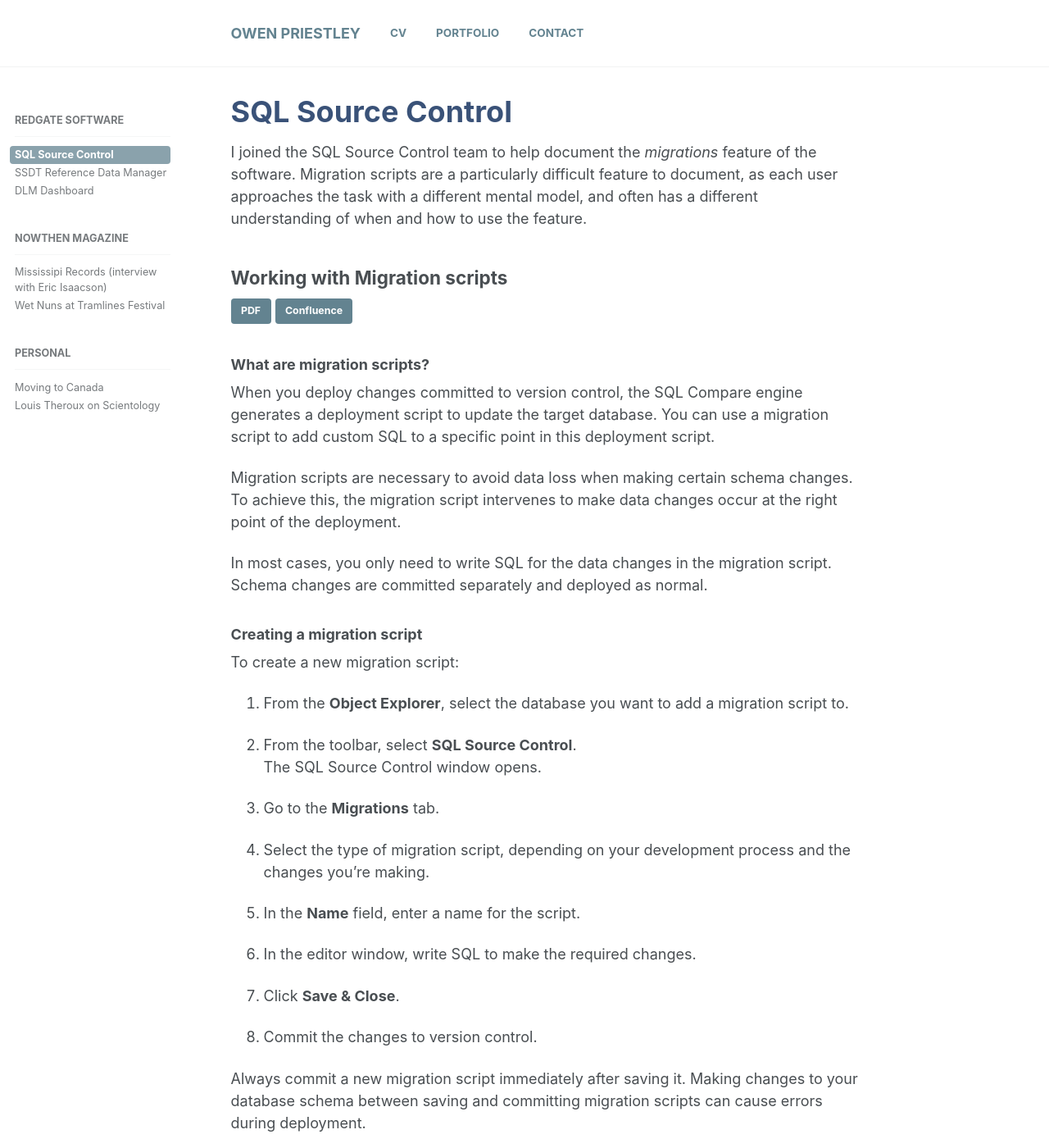
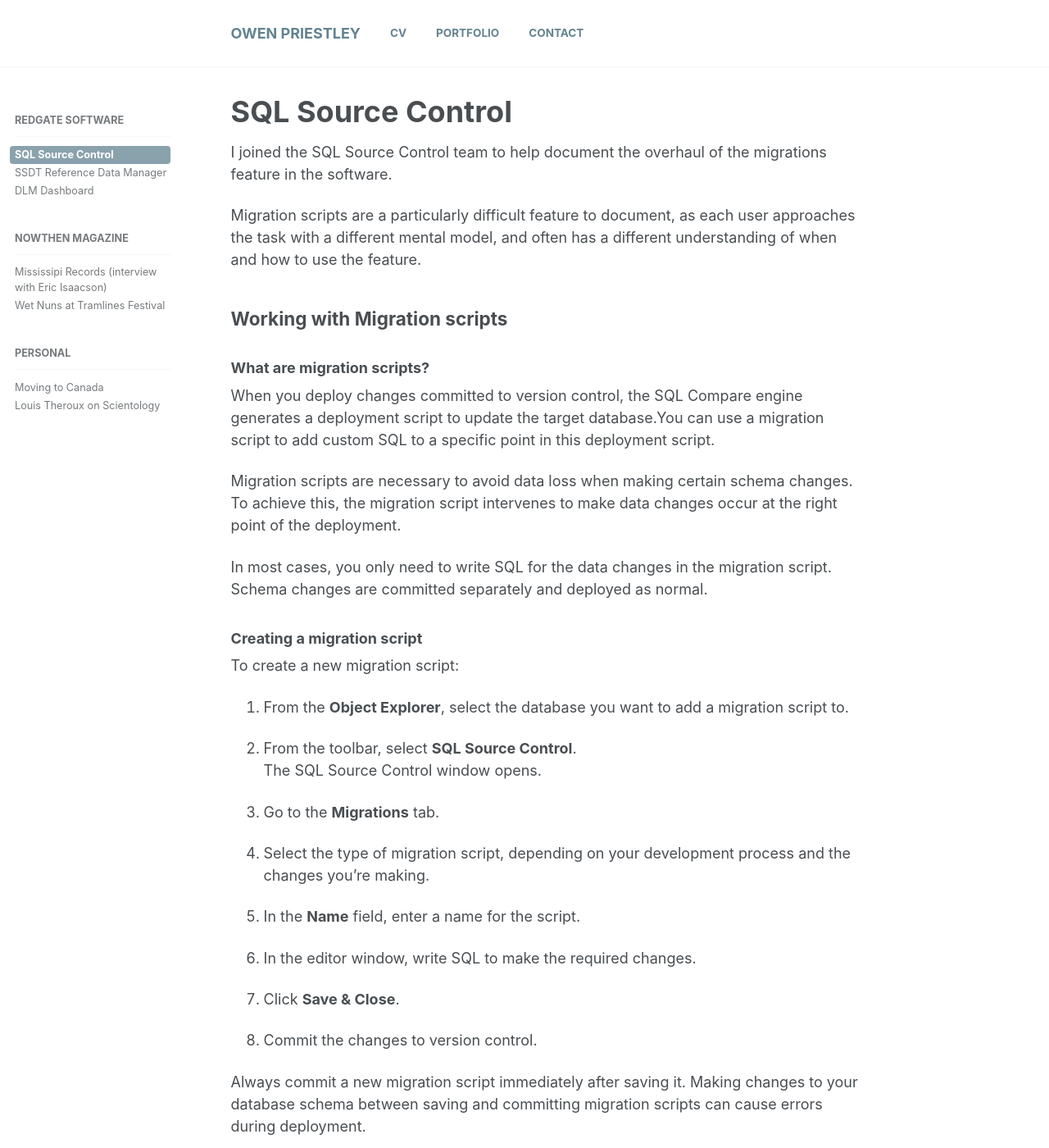
Before and after one commit to owenpriestley/owenpriestley.github.io, a Jekyll site: the page built from _portfolio/redgate/migrations.md, in a window 1280 px wide and 1400 px high. Shown: the whole window at 82% size. Built offline with Jekyll 4.4.1, drawn with Linux system fonts in a browser that asks for light colours; some of the changed text lies outside the part shown.

Commit message:
Update SOC page

```diff
--- a/_portfolio/redgate/migrations.md
+++ b/_portfolio/redgate/migrations.md
@@ -8,15 +8,16 @@
   nav: "portfolio"
 ---
 
-I joined the SQL Source Control team to help document the _migrations_ feature of the software. Migration scripts are a particularly difficult feature to document, as each user approaches the task with a different mental model, and often has a different understanding of when and how to use the feature.
+I joined the SQL Source Control team to help document the overhaul of the migrations feature in the software.
+
+Migration scripts are a particularly difficult feature to document, as each user approaches the task with a different mental model, and often has a different understanding of when and how to use the feature.
 
 ## Working with Migration scripts
-<a href="portfolio/redgate/SOC5-Workingwithmigrationscripts.pdf" class="btn btn--small">PDF</a> <a href="https://documentation.red-gate.com/display/SOC5/Working+with+migration+scripts" class="btn btn--small">Confluence</a>
 
 ### What are migration scripts?
 
 When you deploy changes committed to version control, the SQL Compare
-engine generates a deployment script to update the target database. You
+engine generates a deployment script to update the target database.You
 can use a migration script to add custom SQL to a specific point in this
 deployment script.
 
--- a/assets/_scss/_base.scss
+++ b/assets/_scss/_base.scss
@@ -29,7 +29,6 @@
 
 h1.page__title {
   font-size: 2em;
-  color: #3A5278;
   }
 
 h2 {
--- a/assets/_scss/_variables.scss
+++ b/assets/_scss/_variables.scss
@@ -6,7 +6,7 @@
    Typography
    ========================================================================== */
 
-$doc-font-size              : 12;
+$doc-font-size              : 9;
 
 /* paragraph indention */
 $paragraph-indent           : false; // true, false (default)
```
Also changed, not shown: other parts of _portfolio/redgate/migrations.md (+1 -15 lines), assets/css/main.css.
